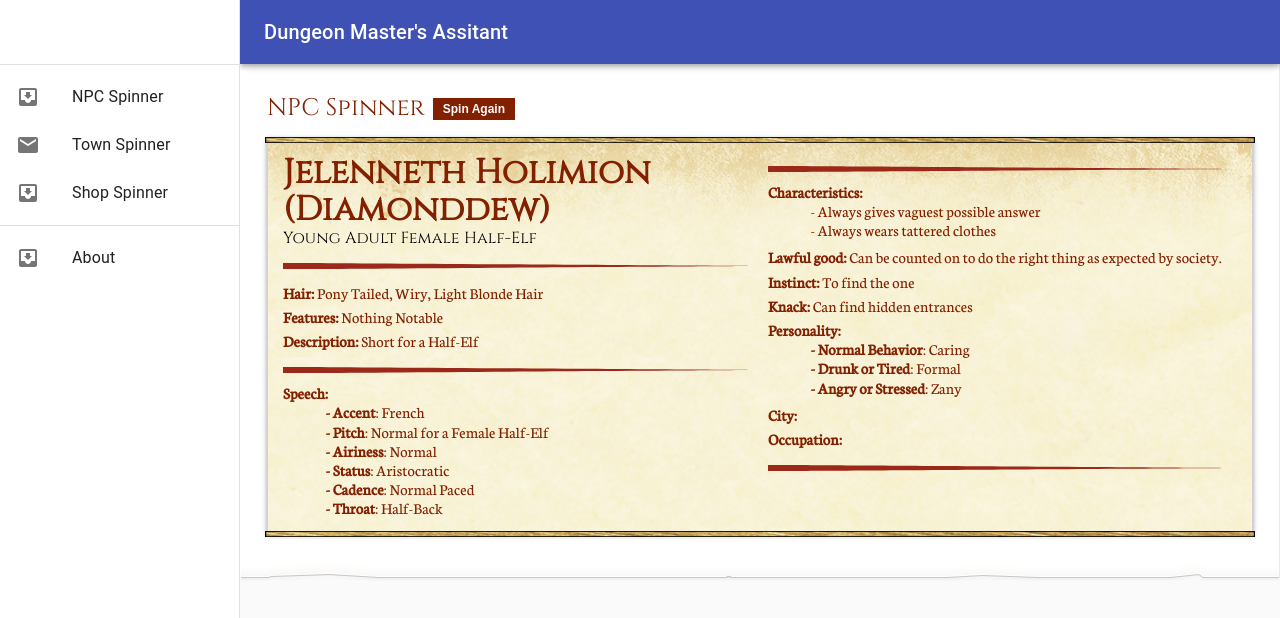
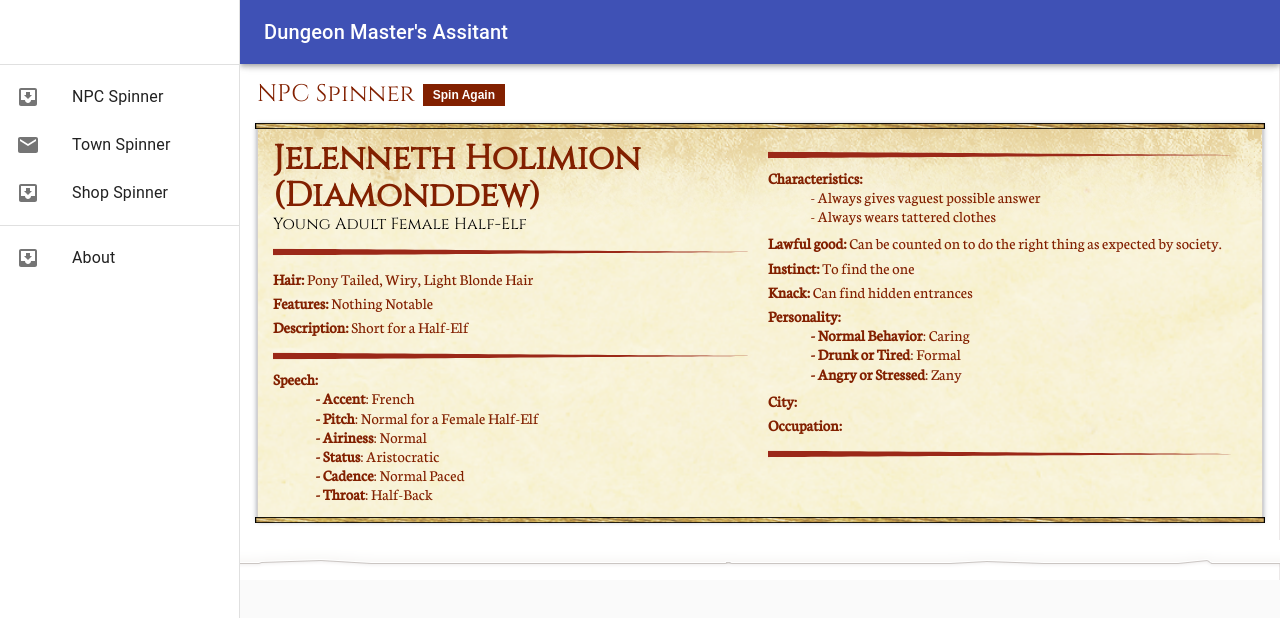
Before and after one commit to davehamptonusa/npc-spinner, a React (Create React App) app: page / in a window 1280 px wide. Shown: the top 618 px of the page. Built offline with nearby package versions, Linux system fonts and the light colour scheme.

Commit message:
css again

```diff
--- a/src/App/App.js
+++ b/src/App/App.js
@@ -37,7 +37,7 @@ const useStyles = makeStyles(theme => ({
   },
   content: {
     flexGrow: 1,
-    padding: theme.spacing(3),
+    padding: theme.spacing(2),
     'background-color': 'white',
     'border-left': '1px solid #ECE9E9',
     'border-right': '1px solid #ECE9E9',
@@ -62,10 +62,10 @@ const useStyles = makeStyles(theme => ({
       }
     },
     '@media (min-width:600px)': {
-      'padding-left': '266px'
+      'padding-left': '256px',
     },
     '@media (min-width:1024px)': {
-      padding: '30px 26px 0 266px',
+      'padding-left': '256px',
       '&:after': {
         width: 'calc(100% + 52px)',
         margin: '0 -26px'
```
